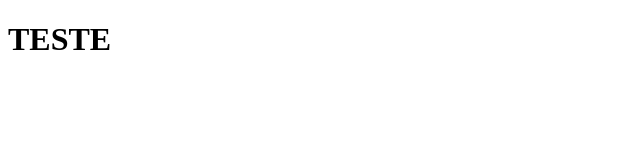
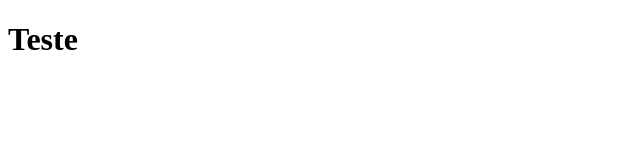
Before and after one commit to Maarzano/M.0, a React (Vite) app: page / in a window 1280 px wide. Shown: the top 160 px of the page, without its empty margins (0-640 px from the left). Built offline with nearby package versions, Linux system fonts and the light colour scheme.

Commit message:
refactor(organização de pasta e arquivos) Começa a organizar como ficará a organização de pastas e arquivos presentes no projeto
será separado por sessões: Sobre, Portfólio, Contato, e cada uma dessas sessões terá outras subsessões.

```diff
--- a/src/App.tsx
+++ b/src/App.tsx
@@ -1,8 +1,10 @@
+import Index from "./Pages/Sobre/Index/Index"
+
 function App() {
 
   return (
     <>
-    <h1>TESTE</h1>
+    <Index/>
     </>
   )
 }
--- /dev/null
+++ b/src/Pages/Sobre/Index/Index.tsx
@@ -0,0 +1,9 @@
+const Index = () => {
+    return (
+        <>
+        <h1>Teste</h1>
+        </>
+    )
+}
+
+export default Index;
```
